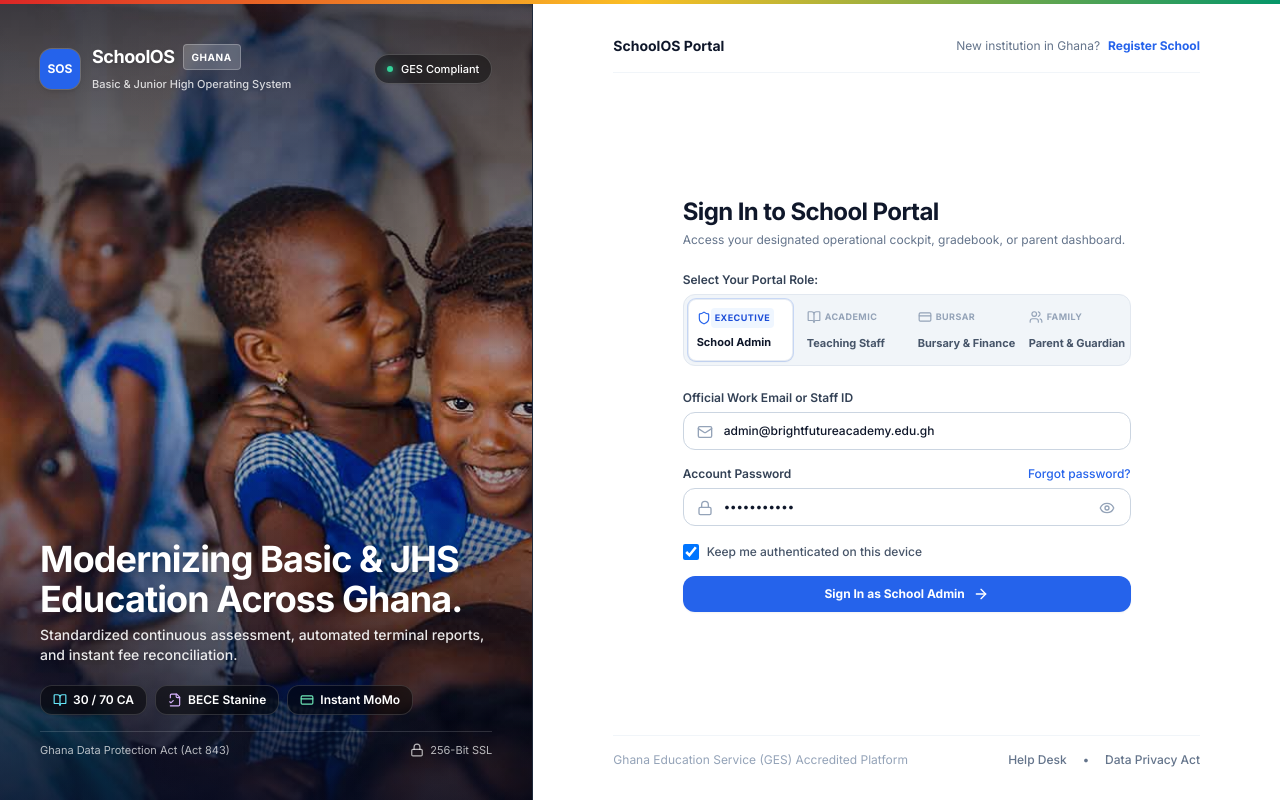
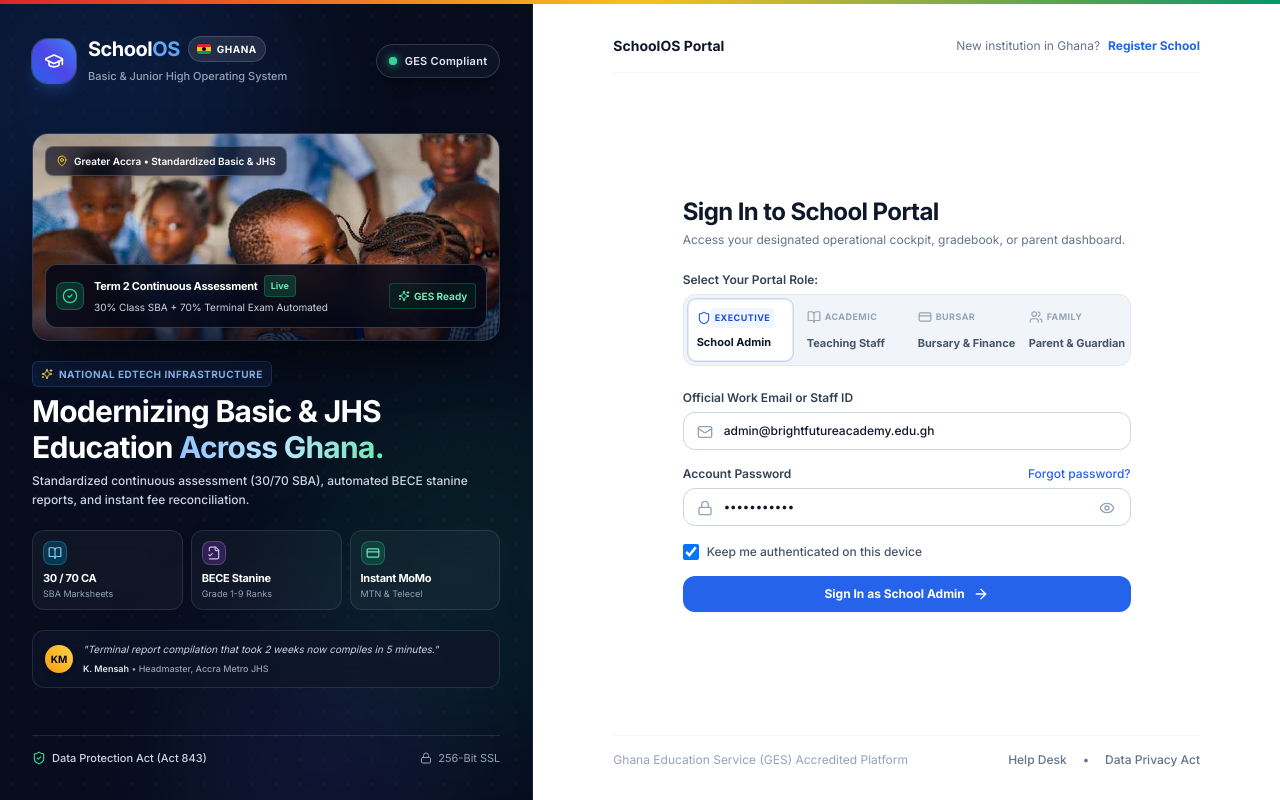
Before and after one commit to Elijahamet/JHS-PROJECT, a React (Vite) app: page / in a window 1280 px wide. Built offline with nearby package versions, Linux system fonts and the light colour scheme.

Commit message:
feat(ui): redesign auth hero showcase with pro UI aesthetics and Ghana institutional branding

```diff
--- a/src/components/modules/AuthScreens.tsx
+++ b/src/components/modules/AuthScreens.tsx
@@ -22,8 +22,245 @@ import {
   HelpCircle,
   FileCheck2,
   ShieldCheck,
+  Sparkles,
 } from 'lucide-react';
 import { useApp } from '../../context/AppContext';
+
+// =========================================================================
+// AUTH HERO SHOWCASE: PRO UI EDITORIAL BRAND COMPONENT
+// =========================================================================
+interface AuthHeroShowcaseProps {
+  type: 'login' | 'signup';
+}
+
+const AuthHeroShowcase: React.FC<AuthHeroShowcaseProps> = ({ type }) => {
+  const isLogin = type === 'login';
+  const heroImage = isLogin ? '/assets/login-hero.jpg' : '/assets/signup-hero.jpg';
+
+  return (
+    <div className="relative hidden lg:flex lg:w-1/2 xl:w-5/12 h-full overflow-hidden bg-[#070D1D] flex-col justify-between p-6 xl:p-8 shrink-0 border-r border-slate-800/80 select-none">
+      {/* Background Decorative Mesh & Radial Lights */}
+      <div className="absolute inset-0 pointer-events-none overflow-hidden">
+        {/* Micro-dot matrix texture */}
+        <div className="absolute inset-0 bg-[radial-gradient(#ffffff0a_1px,transparent_1px)] [background-size:24px_24px]" />
+
+        {/* Atmospheric Glow Orbs */}
+        <div className="absolute -top-24 -left-24 w-96 h-96 bg-blue-600/15 rounded-full blur-3xl pointer-events-none" />
+        <div className="absolute top-1/2 -right-24 w-80 h-80 bg-emerald-500/10 rounded-full blur-3xl pointer-events-none" />
+        <div className="absolute -bottom-24 left-1/3 w-72 h-72 bg-indigo-500/10 rounded-full blur-3xl pointer-events-none" />
+      </div>
+
+      {/* 1. TOP HEADER: Institutional Brand & Accreditation */}
+      <div className="relative z-10 flex items-center justify-between">
+        <div className="flex items-center gap-3">
+          {/* Modern Academic Shield Emblem with Glow */}
+          <div className="w-11 h-11 rounded-2xl bg-gradient-to-tr from-blue-600 via-indigo-600 to-blue-500 flex items-center justify-center text-white shadow-lg shadow-blue-500/25 ring-1 ring-white/20 shrink-0">
+            <GraduationCap className="w-5 h-5 text-white" />
+          </div>
+
+          <div>
+            <div className="flex items-center gap-2">
+              <span className="font-black text-xl text-white tracking-tight leading-none">
+                School<span className="text-blue-400">OS</span>
+              </span>
+
+              {/* Ghana Flag Badge */}
+              <div className="flex items-center gap-1.5 px-2 py-0.5 rounded-full text-[10px] font-bold uppercase tracking-wider bg-white/10 text-white border border-white/15 backdrop-blur-md">
+                <span className="w-3.5 h-2.5 rounded-sm overflow-hidden flex flex-col shrink-0 ring-1 ring-black/20">
+                  <span className="h-1/3 bg-red-600 w-full" />
+                  <span className="h-1/3 bg-amber-400 w-full flex items-center justify-center">
+                    <span className="w-1 h-1 bg-black rounded-full" />
+                  </span>
+                  <span className="h-1/3 bg-emerald-600 w-full" />
+                </span>
+                <span>Ghana</span>
+              </div>
+            </div>
+            <p className="text-[11px] text-slate-400 font-medium mt-1">
+              Basic & Junior High Operating System
+            </p>
+          </div>
+        </div>
+
+        {/* Accreditation Pill */}
+        <div className="flex items-center gap-2 px-3 py-1.5 rounded-full bg-slate-900/80 border border-white/15 text-[11px] text-white font-medium backdrop-blur-md shadow-lg shadow-black/30">
+          <span className="relative flex h-2 w-2">
+            <span className="animate-ping absolute inline-flex h-full w-full rounded-full bg-emerald-400 opacity-75" />
+            <span className="relative inline-flex rounded-full h-2 w-2 bg-emerald-400 shadow-[0_0_8px_rgba(52,211,153,0.9)]" />
+          </span>
+          <span className="tracking-wide font-semibold text-slate-200">
+            {isLogin ? 'GES Compliant' : 'GES Aligned'}
+          </span>
+        </div>
+      </div>
+
+      {/* 2. CENTERPIECE: Editorial Framed Stage with Live Product Widget */}
+      <div className="relative z-10 my-auto py-2 space-y-4 xl:space-y-5">
+        {/* Framed Image Showcase */}
+        <div className="relative w-full h-44 xl:h-52 2xl:h-60 rounded-2xl overflow-hidden border border-white/15 shadow-2xl shadow-black/60 group">
+          <img
+            src={heroImage}
+            alt="Ghanaian school pupils"
+            className="w-full h-full object-cover object-[center_20%] filter brightness-[0.98] contrast-[1.04] saturate-[1.05] transition-transform duration-700 group-hover:scale-105"
+          />
+          {/* Subtle vignette inside the frame */}
+          <div className="absolute inset-0 bg-gradient-to-t from-slate-950/80 via-transparent to-slate-950/20" />
+
+          {/* Top Location Pill on Image */}
+          <div className="absolute top-3 left-3 flex items-center gap-1.5 px-2.5 py-1 rounded-lg bg-slate-950/65 backdrop-blur-md border border-white/20 text-[10px] font-semibold text-white shadow-md">
+            <MapPin className="w-3 h-3 text-amber-400" />
+            <span>{isLogin ? 'Greater Accra • Standardized Basic & JHS' : 'All 16 Regions • Basic 1 – JHS 3'}</span>
+          </div>
+
+          {/* Floating Live Assessment Engine / Social Proof Widget */}
+          <div className="absolute bottom-3 inset-x-3 p-2.5 rounded-xl bg-slate-950/85 backdrop-blur-md border border-white/20 shadow-xl flex items-center justify-between">
+            <div className="flex items-center gap-2.5 min-w-0">
+              <div className="w-7 h-7 rounded-lg bg-emerald-500/20 border border-emerald-400/30 flex items-center justify-center text-emerald-400 shrink-0">
+                <CheckCircle2 className="w-4 h-4" />
+              </div>
+              <div className="min-w-0">
+                <div className="flex items-center gap-1.5">
+                  <span className="text-[11px] font-bold text-white tracking-tight truncate">
+                    {isLogin ? 'Term 2 Continuous Assessment' : 'Instant Institutional Onboarding'}
+                  </span>
+                  <span className="px-1.5 py-0.2 rounded text-[9px] font-extrabold bg-emerald-500/20 text-emerald-300 border border-emerald-500/30">
+                    Live
+                  </span>
+                </div>
+                <p className="text-[10px] text-slate-300 truncate">
+                  {isLogin
+                    ? '30% Class SBA + 70% Terminal Exam Automated'
+                    : '420+ Schools Active Across Ghana'}
+                </p>
+              </div>
+            </div>
+            <div className="hidden sm:flex items-center gap-1 text-[10px] text-emerald-300 font-bold bg-emerald-950/40 px-2 py-0.5 rounded border border-emerald-500/30 shrink-0">
+              <Sparkles className="w-3 h-3" />
+              <span>GES Ready</span>
+            </div>
+          </div>
+        </div>
+
+        {/* Editorial Headline & Value Statement */}
+        <div className="space-y-1.5">
+          <div className="inline-flex items-center gap-1.5 px-2 py-0.5 rounded-md bg-blue-500/10 border border-blue-400/20 text-[10px] font-bold text-blue-300 uppercase tracking-wider">
+            <Sparkles className="w-3 h-3 text-amber-300" />
+            <span>National EdTech Infrastructure</span>
+          </div>
+          <h1 className="text-xl sm:text-2xl xl:text-3xl font-black text-white tracking-tight leading-tight">
+            {isLogin ? (
+              <>
+                Modernizing Basic & JHS Education{' '}
+                <span className="text-transparent bg-clip-text bg-gradient-to-r from-blue-300 via-sky-200 to-emerald-300">
+                  Across Ghana.
+                </span>
+              </>
+            ) : (
+              <>
+                Empower Your School With{' '}
+                <span className="text-transparent bg-clip-text bg-gradient-to-r from-emerald-300 via-teal-200 to-sky-300">
+                  Digital Precision.
+                </span>
+              </>
+            )}
+          </h1>
+          <p className="text-xs text-slate-300 max-w-md font-medium leading-relaxed">
+            {isLogin
+              ? 'Standardized continuous assessment (30/70 SBA), automated BECE stanine reports, and instant fee reconciliation.'
+              : 'Student enrollment, continuous assessment marksheets, and real-time mobile money reconciliations.'}
+          </p>
+        </div>
+
+        {/* 3 Bento Micro-Feature Cards */}
+        <div className="grid grid-cols-3 gap-2">
+          {isLogin ? (
+            <>
+              <div className="p-2.5 rounded-xl bg-white/[0.04] border border-white/10 backdrop-blur-md hover:bg-white/[0.08] hover:border-white/20 transition-all duration-300">
+                <div className="w-6 h-6 rounded-lg bg-sky-500/20 border border-sky-400/30 flex items-center justify-center text-sky-300 mb-1.5">
+                  <BookOpen className="w-3.5 h-3.5" />
+                </div>
+                <p className="text-[11px] font-bold text-white tracking-tight leading-snug">30 / 70 CA</p>
+                <p className="text-[9px] text-slate-400 mt-0.5 leading-tight">SBA Marksheets</p>
+              </div>
+
+              <div className="p-2.5 rounded-xl bg-white/[0.04] border border-white/10 backdrop-blur-md hover:bg-white/[0.08] hover:border-white/20 transition-all duration-300">
+                <div className="w-6 h-6 rounded-lg bg-purple-500/20 border border-purple-400/30 flex items-center justify-center text-purple-300 mb-1.5">
+                  <FileCheck2 className="w-3.5 h-3.5" />
+                </div>
+                <p className="text-[11px] font-bold text-white tracking-tight leading-snug">BECE Stanine</p>
+                <p className="text-[9px] text-slate-400 mt-0.5 leading-tight">Grade 1-9 Ranks</p>
+              </div>
+
+              <div className="p-2.5 rounded-xl bg-white/[0.04] border border-white/10 backdrop-blur-md hover:bg-white/[0.08] hover:border-white/20 transition-all duration-300">
+                <div className="w-6 h-6 rounded-lg bg-emerald-500/20 border border-emerald-400/30 flex items-center justify-center text-emerald-300 mb-1.5">
+                  <CreditCard className="w-3.5 h-3.5" />
+                </div>
+                <p className="text-[11px] font-bold text-white tracking-tight leading-snug">Instant MoMo</p>
+                <p className="text-[9px] text-slate-400 mt-0.5 leading-tight">MTN & Telecel</p>
+              </div>
+            </>
+          ) : (
+            <>
+              <div className="p-2.5 rounded-xl bg-white/[0.04] border border-white/10 backdrop-blur-md hover:bg-white/[0.08] hover:border-white/20 transition-all duration-300">
+                <div className="w-6 h-6 rounded-lg bg-emerald-500/20 border border-emerald-400/30 flex items-center justify-center text-emerald-300 mb-1.5">
+                  <CheckCircle2 className="w-3.5 h-3.5" />
+                </div>
+                <p className="text-[11px] font-bold text-white tracking-tight leading-snug">GES Standard</p>
+                <p className="text-[9px] text-slate-400 mt-0.5 leading-tight">NaCCA Approved</p>
+              </div>
+
+              <div className="p-2.5 rounded-xl bg-white/[0.04] border border-white/10 backdrop-blur-md hover:bg-white/[0.08] hover:border-white/20 transition-all duration-300">
+                <div className="w-6 h-6 rounded-lg bg-teal-500/20 border border-teal-400/30 flex items-center justify-center text-teal-300 mb-1.5">
+                  <FileCheck2 className="w-3.5 h-3.5" />
+                </div>
+                <p className="text-[11px] font-bold text-white tracking-tight leading-snug">Terminal Cards</p>
+                <p className="text-[9px] text-slate-400 mt-0.5 leading-tight">1-Click PDF</p>
+              </div>
+
+              <div className="p-2.5 rounded-xl bg-white/[0.04] border border-white/10 backdrop-blur-md hover:bg-white/[0.08] hover:border-white/20 transition-all duration-300">
+                <div className="w-6 h-6 rounded-lg bg-amber-500/20 border border-amber-400/30 flex items-center justify-center text-amber-300 mb-1.5">
+                  <CreditCard className="w-3.5 h-3.5" />
+                </div>
+                <p className="text-[11px] font-bold text-white tracking-tight leading-snug">Zero Setup Fee</p>
+                <p className="text-[9px] text-slate-400 mt-0.5 leading-tight">Instant Start</p>
+              </div>
+            </>
+          )}
+        </div>
+
+        {/* Headteacher Testimonial Endorsement Quote */}
+        <div className="px-3 py-2 rounded-xl bg-slate-900/60 border border-white/10 backdrop-blur-md flex items-center gap-2.5">
+          <div className="w-7 h-7 rounded-full bg-gradient-to-tr from-amber-500 to-amber-300 flex items-center justify-center font-bold text-slate-950 text-[10px] shrink-0 shadow-md">
+            {isLogin ? 'KM' : 'MT'}
+          </div>
+          <div className="min-w-0 flex-1">
+            <p className="text-[10px] text-slate-300 italic truncate">
+              {isLogin
+                ? '"Terminal report compilation that took 2 weeks now compiles in 5 minutes."'
+                : '"The smoothest school management onboarding we have experienced."'}
+            </p>
+            <p className="text-[9px] text-slate-400 font-medium truncate">
+              <span className="text-slate-200 font-semibold">{isLogin ? 'K. Mensah' : 'Sister Mary Theresa'}</span> •{' '}
+              {isLogin ? 'Headmaster, Accra Metro JHS' : 'Principal, Kumasi Basic'}
+            </p>
+          </div>
+        </div>
+      </div>
+
+      {/* 3. DISCREET INSTITUTIONAL & SECURITY FOOTER */}
+      <div className="relative z-10 pt-3 border-t border-white/10 flex items-center justify-between text-[11px] text-slate-400">
+        <div className="flex items-center gap-1.5">
+          <ShieldCheck className="w-3.5 h-3.5 text-emerald-400" />
+          <span className="text-slate-300 font-medium">Data Protection Act (Act 843)</span>
+        </div>
+        <div className="flex items-center gap-1.5 text-slate-400">
+          <Lock className="w-3 h-3 text-slate-400" />
+          <span>256-Bit SSL</span>
+        </div>
+      </div>
+    </div>
+  );
+};
 
 export const AuthScreens: React.FC = () => {
   const { authScreen, setAuthScreen, setUserRole, setCurrentSchool } = useApp();
@@ -209,90 +446,15 @@ export const AuthScreens: React.FC = () => {
       {authScreen === 'login' && (
         <div className="h-full w-full flex flex-col lg:flex-row overflow-hidden bg-slate-50">
           {/* Left Hero Column: Authentic Editorial Brand Showcase */}
-          <div className="relative hidden lg:flex lg:w-1/2 xl:w-5/12 h-full overflow-hidden bg-slate-950 flex-col justify-between p-8 xl:p-10 shrink-0 border-r border-slate-800">
-            {/* Background Image: Crisp, vibrant Ghanaian pupils clearly visible */}
-            <img
-              src="/assets/login-hero.jpg"
-              alt="Joyful Ghanaian school pupils smiling happily together in classroom"
-              className="absolute inset-0 w-full h-full object-cover object-center filter brightness-[0.95] contrast-[1.02] pointer-events-none"
-            />
-
-            {/* Subtle Aesthetic Gradient Overlays */}
-            <div className="absolute inset-0 bg-gradient-to-b from-slate-950/70 via-slate-950/20 to-slate-950/85 pointer-events-none" />
-            <div className="absolute inset-0 bg-gradient-to-tr from-blue-950/30 via-transparent to-amber-950/15 pointer-events-none" />
-
-            {/* Top Institutional Header */}
-            <div className="relative z-10 flex items-center justify-between">
-              <div className="flex items-center gap-3">
-                <div className="w-10 h-10 rounded-xl bg-blue-600 text-white flex items-center justify-center font-black text-xs shadow-md ring-1 ring-white/20 shrink-0">
-                  SOS
-                </div>
-                <div>
-                  <div className="flex items-center gap-2">
-                    <span className="font-extrabold text-lg text-white tracking-tight leading-none drop-shadow">
-                      SchoolOS
-                    </span>
-                    <span className="px-2 py-0.5 rounded text-[10px] font-bold uppercase tracking-wider bg-white/20 text-white border border-white/25 backdrop-blur-sm">
-                      Ghana
-                    </span>
-                  </div>
-                  <p className="text-[11px] text-white/80 font-medium mt-1 drop-shadow-sm">
-                    Basic & Junior High Operating System
-                  </p>
-                </div>
-              </div>
-
-              <div className="flex items-center gap-2 px-3 py-1 rounded-full bg-black/45 border border-white/20 text-[11px] text-white font-medium backdrop-blur-md shadow-sm">
-                <span className="w-1.5 h-1.5 rounded-full bg-emerald-400 shadow-[0_0_8px_rgba(52,211,153,0.9)] animate-pulse" />
-                <span>GES Compliant</span>
-              </div>
-            </div>
-
-            {/* Bottom Content: Simple, Clear, Uncongested */}
-            <div className="relative z-10 space-y-4">
-              <div className="space-y-1.5">
-                <h1 className="text-2xl sm:text-3xl xl:text-4xl font-black text-white tracking-tight leading-tight drop-shadow-lg">
-                  Modernizing Basic & JHS Education Across Ghana.
-                </h1>
-                <p className="text-xs sm:text-sm text-white/90 max-w-md font-medium drop-shadow leading-relaxed">
-                  Standardized continuous assessment, automated terminal reports, and instant fee reconciliation.
-                </p>
-              </div>
-
-              {/* 3 Simple Minimalist Feature Badges */}
-              <div className="flex flex-wrap items-center gap-2 pt-1 text-xs">
-                <div className="flex items-center gap-1.5 px-3 py-1.5 rounded-xl bg-black/50 backdrop-blur-md border border-white/15 text-white shadow-sm font-semibold">
-                  <BookOpen className="w-3.5 h-3.5 text-cyan-300" />
-                  <span>30 / 70 CA</span>
-                </div>
-                <div className="flex items-center gap-1.5 px-3 py-1.5 rounded-xl bg-black/50 backdrop-blur-md border border-white/15 text-white shadow-sm font-semibold">
-                  <FileCheck2 className="w-3.5 h-3.5 text-purple-300" />
-                  <span>BECE Stanine</span>
-                </div>
-                <div className="flex items-center gap-1.5 px-3 py-1.5 rounded-xl bg-black/50 backdrop-blur-md border border-white/15 text-white shadow-sm font-semibold">
-                  <CreditCard className="w-3.5 h-3.5 text-emerald-300" />
-                  <span>Instant MoMo</span>
-                </div>
-              </div>
-
-              {/* Discreet Institutional Footer */}
-              <div className="pt-2 border-t border-white/15 flex items-center justify-between text-[11px] text-white/70">
-                <span>Ghana Data Protection Act (Act 843)</span>
-                <div className="flex items-center gap-1.5">
-                  <Lock className="w-3.5 h-3.5 text-white/70" />
-                  <span>256-Bit SSL</span>
-                </div>
-              </div>
-            </div>
-          </div>
+          <AuthHeroShowcase type="login" />
 
           {/* Right Column: Clean, Authoritative Institutional Sign-In Form */}
           <div className="flex-1 h-full overflow-y-auto flex flex-col justify-between px-6 sm:px-10 lg:px-14 xl:px-20 py-8 bg-white">
             {/* Top Bar with Sign In / Register Switcher */}
             <div className="flex items-center justify-between pb-4 border-b border-slate-100">
               <div className="flex items-center gap-2.5">
-                <div className="lg:hidden w-8 h-8 rounded-lg bg-blue-600 flex items-center justify-center text-white font-bold text-xs shadow-sm">
-                  SOS
+                <div className="lg:hidden w-8 h-8 rounded-lg bg-gradient-to-tr from-blue-600 to-indigo-600 flex items-center justify-center text-white shadow-sm ring-1 ring-blue-500/20">
+                  <GraduationCap className="w-4 h-4 text-white" />
                 </div>
                 <span className="font-bold text-slate-900 text-sm">
                   SchoolOS Portal
@@ -459,79 +621,7 @@ export const AuthScreens: React.FC = () => {
       {authScreen === 'signup' && (
         <div className="h-full w-full flex flex-col lg:flex-row overflow-hidden bg-slate-50">
           {/* Left Column: Exclusive Institutional Registration Showcase */}
-          <div className="relative hidden lg:flex lg:w-1/2 xl:w-5/12 h-full overflow-hidden bg-slate-950 flex-col justify-between p-8 xl:p-10 shrink-0 border-r border-slate-800">
-            {/* Background Image: Crisp, vibrant Ghanaian pupils clearly visible */}
-            <img
-              src="/assets/signup-hero.jpg"
-              alt="Joyful Ghanaian pupils raising hands and singing in blue school uniforms"
-              className="absolute inset-0 w-full h-full object-cover object-center filter brightness-[0.95] contrast-[1.02] pointer-events-none"
-            />
-
-            {/* Subtle Aesthetic Gradient Overlays */}
-            <div className="absolute inset-0 bg-gradient-to-b from-slate-950/70 via-slate-950/20 to-slate-950/85 pointer-events-none" />
-            <div className="absolute inset-0 bg-gradient-to-tr from-emerald-950/30 via-transparent to-teal-950/15 pointer-events-none" />
-
-            {/* Top Brand Lockup */}
-            <div className="relative z-10 flex items-center justify-between">
-              <div className="flex items-center gap-3">
-                <div className="w-10 h-10 rounded-xl bg-gradient-to-tr from-emerald-600 to-teal-600 text-white flex items-center justify-center font-black text-xs shadow-md ring-1 ring-white/20 shrink-0">
-                  SOS
-                </div>
-                <div>
-                  <div className="flex items-center gap-2">
-                    <span className="font-extrabold text-lg text-white tracking-tight leading-none drop-shadow">
-                      SchoolOS
-                    </span>
-                    <span className="px-2 py-0.5 rounded text-[10px] font-bold uppercase tracking-wider bg-white/20 text-white border border-white/25 backdrop-blur-sm">
-                      Onboarding
-                    </span>
-                  </div>
-                  <p className="text-[11px] text-white/80 font-medium mt-1 drop-shadow-sm">
-                    Basic & Junior High Operating System
-                  </p>
-                </div>
-              </div>
-
-              <div className="flex items-center gap-2 px-3 py-1 rounded-full bg-black/45 border border-white/20 text-[11px] text-white font-medium backdrop-blur-md shadow-sm">
-                <span className="w-1.5 h-1.5 rounded-full bg-emerald-400 shadow-[0_0_8px_rgba(52,211,153,0.9)] animate-pulse" />
-                <span>Instant Setup</span>
-              </div>
-            </div>
-
-            {/* Bottom Content: Simple, Clear, Uncongested */}
-            <div className="relative z-10 space-y-4">
-              <div className="space-y-1.5">
-                <h1 className="text-2xl sm:text-3xl xl:text-4xl font-black text-white tracking-tight leading-tight drop-shadow-lg">
-                  Empower Your School With Digital Precision.
-                </h1>
-                <p className="text-xs sm:text-sm text-white/90 max-w-md font-medium drop-shadow leading-relaxed">
-                  Student enrollment, continuous assessment marksheets, and real-time fee reconciliations.
-                </p>
-              </div>
-
-              {/* 3 Simple Minimalist Feature Badges */}
-              <div className="flex flex-wrap items-center gap-2 pt-1 text-xs">
-                <div className="flex items-center gap-1.5 px-3 py-1.5 rounded-xl bg-black/50 backdrop-blur-md border border-white/15 text-white shadow-sm font-semibold">
-                  <CheckCircle2 className="w-3.5 h-3.5 text-emerald-400" />
-                  <span>GES Standard</span>
-                </div>
-                <div className="flex items-center gap-1.5 px-3 py-1.5 rounded-xl bg-black/50 backdrop-blur-md border border-white/15 text-white shadow-sm font-semibold">
-                  <CheckCircle2 className="w-3.5 h-3.5 text-emerald-400" />
-                  <span>Terminal Reports</span>
-                </div>
-                <div className="flex items-center gap-1.5 px-3 py-1.5 rounded-xl bg-black/50 backdrop-blur-md border border-white/15 text-white shadow-sm font-semibold">
-                  <CheckCircle2 className="w-3.5 h-3.5 text-emerald-400" />
-                  <span>MoMo Payments</span>
-                </div>
-              </div>
-
-              {/* Bottom Security Compliance Notice */}
-              <div className="pt-2 border-t border-white/15 flex items-center justify-between text-[11px] text-white/70">
-                <span>Ghana Data Protection Act (Act 843)</span>
-                <span>Zero Setup Fees</span>
-              </div>
-            </div>
-          </div>
+          <AuthHeroShowcase type="signup" />
 
           {/* Right Column: Structured Two-Step Registration Form */}
           <div className="flex-1 h-full overflow-y-auto flex flex-col justify-between px-6 sm:px-10 lg:px-14 xl:px-18 py-8 bg-white">
```
